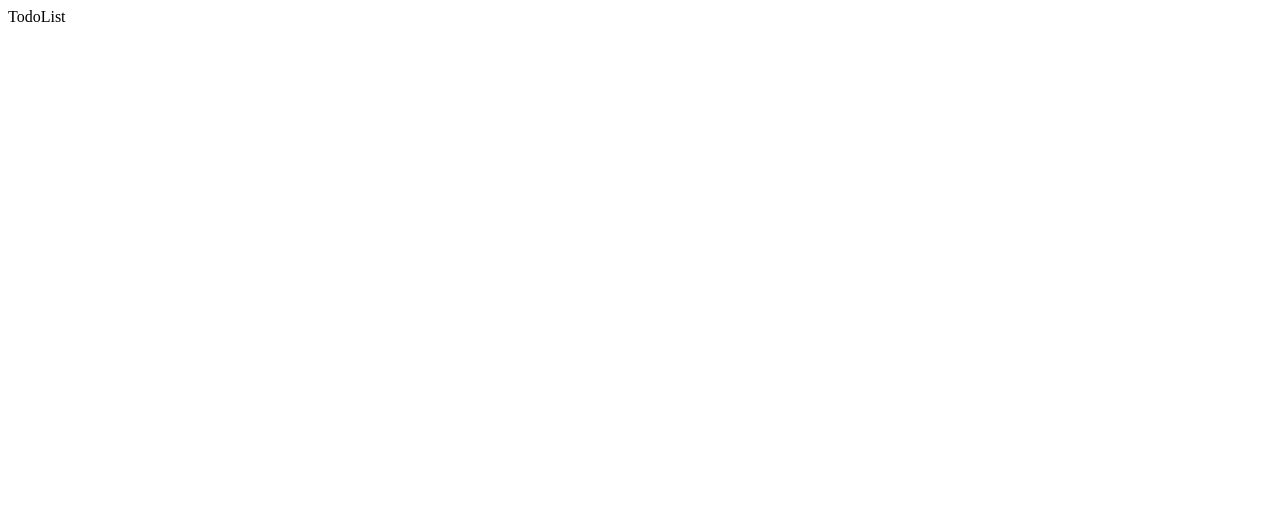
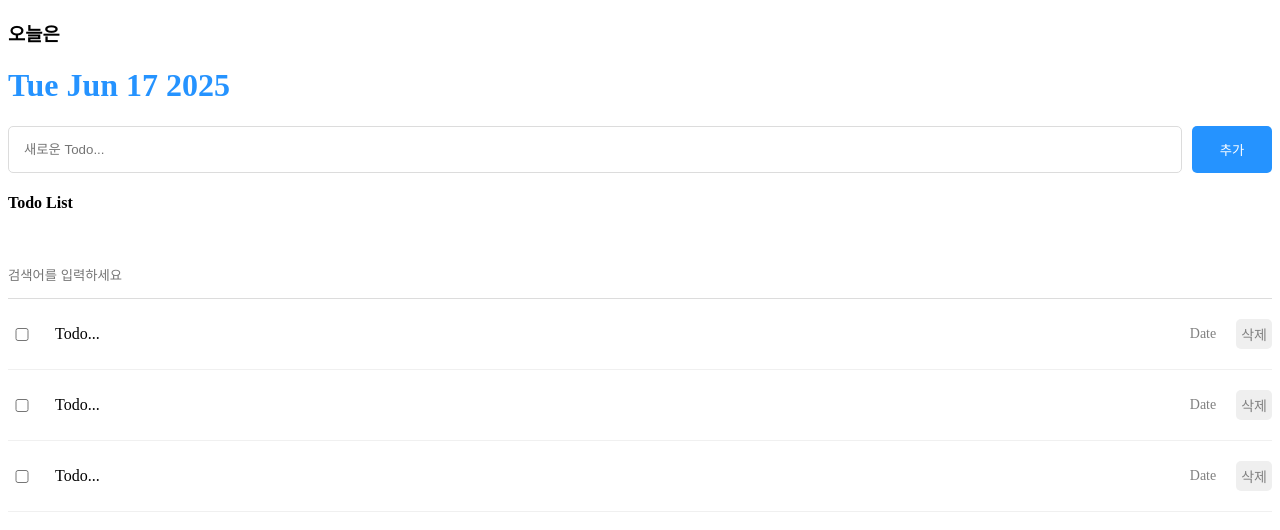
Before and after one commit to nova-fe/Study__Onebite-React, a React (Vite) app in the folder section08/: page / in a window 1280 px wide. Shown: the top 530 px of the page. Built offline with nearby package versions, Linux system fonts and the light colour scheme.

Commit message:
UI 구현하기

```diff
--- a/section08/src/App.css
+++ b/section08/src/App.css
@@ -0,0 +1,8 @@
+.App {
+  width: 500px;
+  margin: 0 auto;
+
+  display: flex;
+  flex-direction: column;
+  gap: 10px;
+}
--- a/section08/src/App.jsx
+++ b/section08/src/App.jsx
@@ -1,7 +1,16 @@
 import "./App.css";
+import Editor from "./components/Editor";
+import Header from "./components/Header";
+import List from "./components/List";
 
 function App() {
-  return <>TodoList</>;
+  return (
+    <div className="app">
+      <Header />
+      <Editor />
+      <List />
+    </div>
+  );
 }
 
 export default App;
--- /dev/null
+++ b/section08/src/components/Editor.css
@@ -0,0 +1,20 @@
+.Editor {
+  display: flex;
+  gap: 10px;
+}
+
+.Editor input {
+  flex: 1;
+  padding: 15px;
+  border: 1px solid rgb(220, 220, 220);
+  border-radius: 5px;
+}
+
+.Editor button {
+  cursor: pointer;
+  width: 80px;
+  border: none;
+  background-color: rgb(37, 147, 255);
+  color: white;
+  border-radius: 5px;
+}
--- /dev/null
+++ b/section08/src/components/Editor.jsx
@@ -0,0 +1,12 @@
+import "./Editor.css";
+
+const Editor = () => {
+  return (
+    <div className="Editor">
+      <input placeholder="새로운 Todo..." />
+      <button>추가</button>
+    </div>
+  );
+};
+
+export default Editor;
--- /dev/null
+++ b/section08/src/components/Header.css
@@ -0,0 +1,3 @@
+.Header > h1 {
+  color: rgb(37, 147, 255);
+}
--- /dev/null
+++ b/section08/src/components/Header.jsx
@@ -0,0 +1,12 @@
+import "./Header.css";
+
+const Header = () => {
+  return (
+    <div className="Header">
+      <h3>오늘은</h3>
+      <h1>{new Date().toDateString()}</h1>
+    </div>
+  );
+};
+
+export default Header;
--- /dev/null
+++ b/section08/src/components/List.css
@@ -0,0 +1,23 @@
+.List {
+  display: flex;
+  flex-direction: column;
+  gap: 20px;
+}
+
+.List > input {
+  width: 100%;
+  border: none;
+  border-bottom: 1px solid rgb(220, 220, 220);
+  padding: 15px 0px;
+}
+
+.List > input:focus {
+  outline: none;
+  border-bottom: 1px solid rgb(37, 147, 255);
+}
+
+.List .todos_wrapper {
+  display: flex;
+  flex-direction: column;
+  gap: 20px;
+}
--- /dev/null
+++ b/section08/src/components/List.jsx
@@ -0,0 +1,18 @@
+import "./List.css";
+import TodoItem from "./TodoItem";
+
+const List = () => {
+  return (
+    <div className="List">
+      <h4>Todo List</h4>
+      <input placeholder="검색어를 입력하세요" />
+      <div className="todos_wrapper">
+        <TodoItem />
+        <TodoItem />
+        <TodoItem />
+      </div>
+    </div>
+  );
+};
+
+export default List;
--- /dev/null
+++ b/section08/src/components/TodoItem.css
@@ -0,0 +1,29 @@
+.TodoItem {
+  display: flex;
+  align-items: center;
+  gap: 20px;
+  padding-bottom: 20px;
+  border-bottom: 1px solid rgb(240, 240, 240);
+}
+
+.TodoItem input {
+  width: 20px;
+}
+
+.TodoItem .content {
+  flex: 1;
+}
+
+.TodoItem .date {
+  font-size: 14px;
+  color: gray;
+}
+
+.TodoItem button {
+  cursor: pointer;
+  color: gray;
+  font-size: 14px;
+  border: none;
+  border-radius: 5px;
+  padding: 5px;
+}
--- /dev/null
+++ b/section08/src/components/TodoItem.jsx
@@ -0,0 +1,14 @@
+import "./TodoItem.css";
+
+const TodoItem = () => {
+  return (
+    <div className="TodoItem">
+      <input type="checkbox" />
+      <div className="content">Todo...</div>
+      <div className="date">Date</div>
+      <button>삭제</button>
+    </div>
+  );
+};
+
+export default TodoItem;
--- a/section08/src/main.jsx
+++ b/section08/src/main.jsx
@@ -1,4 +1,3 @@
-import { StrictMode } from "react";
 import { createRoot } from "react-dom/client";
 import "./index.css";
 import App from "./App.jsx";
```
